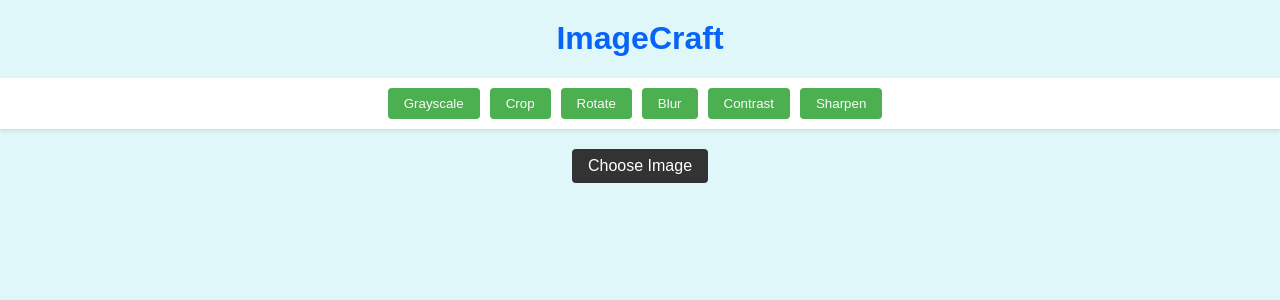
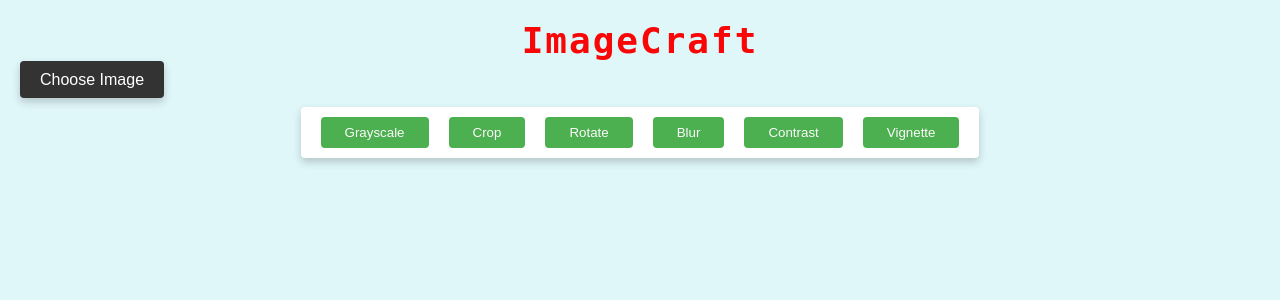
Before and after one commit to nikhilyadav09/ImageCraft, a Flask app: page / in a window 1280 px wide. Shown: the top 300 px of the page. Run offline with Flask 3, Linux system fonts and the light colour scheme.

Commit message:
commit msg

```diff
--- a/app.py
+++ b/app.py
@@ -1,7 +1,7 @@
 from flask import Flask, render_template, request
-import cv2
-import numpy as np
-from base64 import b64decode, b64encode
+from PIL import Image, ImageFilter, ImageEnhance, ImageOps, ImageDraw
+import io
+import base64
 
 app = Flask(__name__)
 
@@ -9,47 +9,89 @@ app = Flask(__name__)
 def index():
     return render_template('index.html')
 
+def apply_grayscale(image):
+    return image.convert('L')
+
+def apply_crop(image, left, top, right, bottom):
+    width, height = image.size
+    return image.crop((left, top, right, bottom))
+
+def apply_rotate(image, angle):
+    return image.rotate(angle, expand=True)
+
+def apply_blur(image, radius):
+    return image.filter(ImageFilter.GaussianBlur(radius=radius))
+
+def apply_contrast(image, factor):
+    enhancer = ImageEnhance.Contrast(image)
+    return enhancer.enhance(factor)
+
+def apply_vignette(image, strength, start_color='black'):
+    width, height = image.size
+    center_x, center_y = width // 2, height // 2
+    radius = min(center_x, center_y)
+
+    # Create a circular mask
+    vignette_mask = Image.new('L', (width, height), 0)
+    draw = ImageDraw.Draw(vignette_mask)
+    draw.ellipse((center_x - radius, center_y - radius, center_x + radius, center_y + radius), fill=255)
+
+    # Invert the mask to create a ring
+    vignette_mask = ImageOps.invert(vignette_mask)
+
+    # Apply the vignette effect to the ring
+    vignette_mask = ImageEnhance.Brightness(vignette_mask).enhance(strength / 255)
+
+    # Create a new image with the starting color as the background
+    if start_color == 'black':
+        vignette_image = Image.new('RGB', image.size, 'black')
+        end_color = 'white'
+    else:
+        vignette_image = Image.new('RGB', image.size, 'white')
+        end_color = 'black'
+
+    # Paste the original image inside the circle
+    vignette_image.paste(image, (0, 0), mask=ImageOps.invert(vignette_mask))
+
+    # Paste the vignette effect outside the circle
+    vignette_image.paste(Image.new('RGB', image.size, end_color), (0, 0), mask=vignette_mask)
+
+    return vignette_image
+
 @app.route('/apply_filter', methods=['POST'])
 def apply_filter():
     image_data = request.form['image'].split(',')[1]
-    image_bytes = b64decode(image_data.encode())
-    image = cv2.imdecode(np.frombuffer(image_bytes, np.uint8), cv2.IMREAD_COLOR)
+    image_bytes = base64.b64decode(image_data.encode())
+    image = Image.open(io.BytesIO(image_bytes))
     filter_type = request.form['filter']
 
     if filter_type == 'grayscale':
-        image = cv2.cvtColor(image, cv2.COLOR_BGR2GRAY)
-        image = cv2.cvtColor(image, cv2.COLOR_GRAY2BGR)
+        image = apply_grayscale(image)
     elif filter_type == 'cropping':
         left = int(request.form['left'])
         top = int(request.form['top'])
         right = int(request.form['right'])
         bottom = int(request.form['bottom'])
-        image = image[top:bottom, left:right]
+        image = apply_crop(image, left, top, right, bottom)
     elif filter_type == 'rotating':
         angle = int(request.form['angle'])
-        rows, cols = image.shape[:2]
-        M = cv2.getRotationMatrix2D((cols / 2, rows / 2), angle, 1)
-        image = cv2.warpAffine(image, M, (cols, rows))
+        image = apply_rotate(image, angle)
     elif filter_type == 'blur':
-        blur_radius = int(request.form['blur'])
-        if blur_radius > 0:
-            image = cv2.GaussianBlur(image, (blur_radius, blur_radius), 0)
+        radius = float(request.form['blur'])
+        image = apply_blur(image, radius)
     elif filter_type == 'contrast':
-        contrast_value = float(request.form['contrast'])
-        if contrast_value > 0:
-            image = cv2.convertScaleAbs(image, alpha=contrast_value, beta=0)
-    elif filter_type == 'sharpen':
-        sharpen_value = float(request.form['sharpen'])
-        if sharpen_value > 1:
-            kernel = np.array([[0, -1, 0], [-1, sharpen_value, -1], [0, -1, 0]])
-            image = cv2.filter2D(image, -1, kernel)
+        factor = float(request.form['contrast'])
+        image = apply_contrast(image, factor)
+    elif filter_type == 'vignette':
+        strength = int(request.form['vignette'])
+        image = apply_vignette(image, strength)
     else:
         return "Invalid filter type", 400
 
-    success, image_buffer = cv2.imencode('.png', image)
-    image_bytes = image_buffer.tobytes()
-    encoded_image = b64encode(image_bytes).decode('utf-8')
-
+    image_buffer = io.BytesIO()
+    image.save(image_buffer, format='PNG')
+    image_bytes = image_buffer.getvalue()
+    encoded_image = base64.b64encode(image_bytes).decode('utf-8')
     return encoded_image, 200, {'Content-Type': 'text/plain'}
 
 if __name__ == '__main__':
--- a/templates/index.html
+++ b/templates/index.html
@@ -1,22 +1,29 @@
+
+
 <!DOCTYPE html>
-<html>
+<html lang="en">
 <head>
+    <meta charset="UTF-8">
+    <meta name="viewport" content="width=device-width, initial-scale=1.0">
     <title>ImageCraft</title>
     <style>
-        /* ... (CSS styles remain the same) ... */
         body {
             font-family: Arial, sans-serif;
             margin: 0;
-        padding: 0;
+            padding: 0 20px; /* Add padding to left and right sides */
             background-color: #e0f7fa;
         }
 
         h1 {
     text-align: center;
     margin-top: 20px;
-        color: #0764f9;
-        font-family:  'poppins', sans-serif;
+    margin-bottom: 10px; /* Add space below the heading */
+    letter-spacing: 2px; /* Add spacing between letters */
+    font-size: 36px; /* Increase font size */
+    color: #f90707;
+    font-family: monospace;
 }
+
 
         #filter-options {
             padding: 10px;
@@ -24,18 +31,44 @@
             justify-content: center;
             align-items: center;
             background-color: #fff;
-        box-shadow: 0 2px 4px rgba(0, 0, 0, 0.1);
+            max-width: fit-content;
+            margin: 0 auto; /* Center along length */
+            box-shadow: 0 4px 8px rgba(0, 0, 0, 0.2); /* Soft shadow */
+            border: none;
+            border-radius: 4px;
+            margin-bottom: 20px; /* Added margin to separate from image input */
         }
+        /* Center all labels and inputs below the filter options */
+
+            .param-container {
+                text-align: center;
+                display: flex;
+                flex-wrap: wrap;
+                justify-content: center;
+            }
+
+            .param-container label {
+                display: block;
+                margin-bottom: 5px;
+            }
+
+            .param-container input[type="range"] {
+                width: 20%; /* Adjust width as needed */
+                margin: 0 auto 10px; /* Center horizontally and add margin below */
+            }
+
+
 
         #filter-options button {
             margin-right: 10px;
-        padding: 8px 16px;
+            padding: 8px 24px;
             background-color: #4CAF50;
             color: rgb(252, 250, 250);
             border: none;
             border-radius: 4px;
             cursor: pointer;
             transition: background-color 0.3s;
+            margin-left: 10px;
         }
 
         #filter-options button:hover {
@@ -54,8 +87,10 @@
             padding: 10px;
             margin: 10px;
             background-color: #fff;
-        box-shadow: 0 2px 4px rgba(0, 0, 0, 0.1);
             max-width: 400px;
+            box-shadow: 0 4px 8px rgba(0, 0, 0, 0.2); /* Soft shadow */
+            border: none;
+            border-radius: 4px;
         }
 
         .image-label {
@@ -68,8 +103,19 @@
             height: auto;
         }
 
+        /* Added styles for the choose image container */
+        .choose-image-container {
+            display: flex;
+            justify-content: center;
+            align-items: center;
+            transform: perspective(300px) rotateX(20deg); /* Inclining the container */
+            margin-bottom: 20px; /* Added margin to separate from filter options */
+            margin-left: 10%;
+        }
+
         .custom-file-input {
             display: none;
+            /* Removed box shadow and border-radius */
         }
 
         .custom-file-label {
@@ -80,11 +126,16 @@
             border-radius: 4px;
             cursor: pointer;
             transition: background-color 0.3s;
+            /* Added padding */
+            padding: 10px 20px;
+            /* Added box shadow */
+            box-shadow: 0 4px 8px rgba(0, 0, 0, 0.2);
         }
 
         .custom-file-label:hover {
             background-color: #555;
         }
+
 
         #download-btn {
             padding: 8px 16px;
@@ -114,57 +165,66 @@
 <body>
     <h1>ImageCraft</h1>
 
+    <!-- Moved the file input above the filter options -->
+    <input type="file" id="image-input" class="custom-file-input" accept="image/*">
+    <label for="image-input" class="custom-file-label">Choose Image</label><br><br>
+
     <div id="filter-options">
         <button id="grayscale-btn">Grayscale</button>
         <button id="cropping-btn">Crop</button>
         <button id="rotating-btn">Rotate</button>
         <button id="blur-btn">Blur</button>
         <button id="contrast-btn">Contrast</button>
-        <button id="sharpen-btn">Sharpen</button>
+        <button id="vignette-btn">Vignette</button>
     </div>
 
 <div id="crop-params" class="param-container">
-        <label for="crop-ratio">Crop Ratio:</label>
-        <select id="crop-ratio">
-            <option value="1:1">1:1</option>
-            <option value="4:3">4:3</option>
-            <option value="3:2">3:2</option>
-            <option value="16:9">16:9</option>
-        </select>
+    <label for="crop-ratio-left">Left:</label>
+    <input type="range" id="crop-ratio-left" name="crop-ratio-left" min="0" max="100" step="1" value="0">
+    <span id="crop-ratio-left-value">0</span>
+    <label for="crop-ratio-right">Right:</label>
+    <input type="range" id="crop-ratio-right" name="crop-ratio-right" min="0" max="100" step="1" value="0">
+    <span id="crop-ratio-right-value">0</span>
+    <label for="crop-ratio-top">Top:</label>
+    <input type="range" id="crop-ratio-top" name="crop-ratio-top" min="0" max="100" step="1" value="0">
+    <span id="crop-ratio-top-value">0</span>
+    <label for="crop-ratio-bottom">Bottom:</label>
+    <input type="range" id="crop-ratio-bottom" name="crop-ratio-bottom" min="0" max="100" step="1" value="0">
+    <span id="crop-ratio-bottom-value">0</span>
 </div>
 
     <div id="rotate-params" class="param-container">
-        <label for="angle">Angle:</label>
-        <input type="number" id="angle" name="angle" value="90">
+        <label for="rotate-angle">Angle:</label>
+        <input type="range" id="rotate-angle" name="rotate-angle" min="1" max="180" step="1" value="90">
+        <span id="rotate-angle-value">90</span>
     </div>
 
     <div id="blur-param" class="param-container">
         <label for="blur">Blur:</label>
-        <input type="range" id="blur" name="blur" min="0" max="100" step="1" value="0">
+        <input type="range" id="blur" name="blur" min="0" max="100" step="1" value="5">
     </div>
 
     <div id="contrast-param" class="param-container">
         <label for="contrast">Contrast:</label>
-        <input type="range" id="contrast" name="contrast" min="0" max="2" step="0.1" value="1">
+        <input type="range" id="contrast" name="contrast" min="0.1" max="3" step="0.1" value="1">
     </div>
 
-    <div id="sharpen-param" class="param-container">
-        <label for="sharpen">Sharpen:</label>
-        <input type="range" id="sharpen" name="sharpen" min="0" max="2" step="0.1" value="1">
+    <div id="vignette-param" class="param-container">
+        <label for="vignette">Vignette Strength:</label>
+        <input type="range" id="vignette" name="vignette" min="0" max="255" step="1" value="1">
     </div>
 
     <main>
+        <!-- ... (Main content remains the same) ... -->
         <div class="image-box" id="original-image-box" style="display: none;">
             <div class="image-label">Original Image</div>
             <img id="original-image" src="" alt="Original Image">
         </div>
-        <label for="image-input" class="custom-file-label">Choose Image</label>
-        <input type="file" id="image-input" class="custom-file-input" accept="image/*"><br><br>
         <div class="image-box" id="edited-image-box" style="display: none;">
             <div class="image-label">Edited Image</div>
             <img id="edited-image" src="" alt="Edited Image">
             <br>
-            <button id="download-btn">Download Edited Image</button>
+            <button id="download-btn">Download</button>
         </div>
     </main>
 
@@ -177,54 +237,74 @@
         const editedImageBox = document.getElementById('edited-image-box');
 
         let originalImageData;
+        let originalImageWidth;
+        let originalImageHeight;
 
         const croppingBtn = document.getElementById('cropping-btn');
         const rotatingBtn = document.getElementById('rotating-btn');
         const grayscaleBtn = document.getElementById('grayscale-btn');
         const blurBtn = document.getElementById('blur-btn');
         const contrastBtn = document.getElementById('contrast-btn');
-        const sharpenBtn = document.getElementById('sharpen-btn');
+        const vignetteBtn = document.getElementById('vignette-btn');
 
         const cropParams = document.getElementById('crop-params');
         const rotateParams = document.getElementById('rotate-params');
         const blurParam = document.getElementById('blur-param');
         const contrastParam = document.getElementById('contrast-param');
-        const sharpenParam = document.getElementById('sharpen-param');
+        const vignetteParam = document.getElementById('vignette-param');
 
         croppingBtn.addEventListener('click', () => {
             toggleParamContainer(cropParams);
-            const cropRatio = document.getElementById('crop-ratio').value;
-            const params = getCropParams(cropRatio);
+            const params = getCropParams();
             applyFilter('cropping', params);
         });
 
         rotatingBtn.addEventListener('click', () => {
             toggleParamContainer(rotateParams);
-            applyFilter('rotating', {
-                angle: document.getElementById('angle').value
-            });
+            const angle = document.getElementById('rotate-angle').value;
+            applyFilter('rotating', { angle });
         });
 
         grayscaleBtn.addEventListener('click', () => {
             applyFilter('grayscale');
         });
 
-        blurBtn.addEventListener('input', () => {
+        blurBtn.addEventListener('click', () => {
             toggleParamContainer(blurParam);
             const blurValue = document.getElementById('blur').value;
             applyFilter('blur', { blur: blurValue });
         });
 
-        contrastBtn.addEventListener('input', () => {
+        contrastBtn.addEventListener('click', () => {
             toggleParamContainer(contrastParam);
             const contrastValue = document.getElementById('contrast').value;
             applyFilter('contrast', { contrast: contrastValue });
         });
 
-        sharpenBtn.addEventListener('input', () => {
-            toggleParamContainer(sharpenParam);
-            const sharpenValue = document.getElementById('sharpen').value;
-            applyFilter('sharpen', { sharpen: sharpenValue });
+        vignetteBtn.addEventListener('click', () => {
+            toggleParamContainer(vignetteParam);
+            const vignetteValue = document.getElementById('vignette').value;
+            applyFilter('vignette', { vignette: vignetteValue });
+        });
+
+        document.getElementById('crop-ratio-left').addEventListener('input', (e) => {
+            document.getElementById('crop-ratio-left-value').textContent = e.target.value;
+        });
+
+        document.getElementById('crop-ratio-right').addEventListener('input', (e) => {
+            document.getElementById('crop-ratio-right-value').textContent = e.target.value;
+        });
+
+        document.getElementById('crop-ratio-top').addEventListener('input', (e) => {
+            document.getElementById('crop-ratio-top-value').textContent = e.target.value;
+        });
+
+        document.getElementById('crop-ratio-bottom').addEventListener('input', (e) => {
+            document.getElementById('crop-ratio-bottom-value').textContent = e.target.value;
+        });
+
+        document.getElementById('rotate-angle').addEventListener('input', (e) => {
+            document.getElementById('rotate-angle-value').textContent = e.target.value;
         });
 
         imageInput.addEventListener('change', (e) => {
@@ -234,9 +314,17 @@
                 originalImage.src = reader.result;
                 editedImage.src = reader.result;
                 originalImageData = reader.result.split(',')[1];
+
+                const img = new Image();
+                img.onload = () => {
+                    originalImageWidth = img.width;
+                    originalImageHeight = img.height;
+                };
+                img.src = reader.result;
+
                 originalImageBox.style.display = 'block';
                 editedImageBox.style.display = 'block';
-            }
+            };
             reader.readAsDataURL(file);
         });
 
@@ -274,29 +362,13 @@
             container.style.display = 'block';
         }
 
-        function getCropParams(cropRatio) {
-            const [width, height] = cropRatio.split(':');
-            const aspectRatio = width / height;
-            const originalWidth = originalImage.width;
-            const originalHeight = originalImage.height;
-            const originalAspectRatio = originalWidth / originalHeight;
+        function getCropParams() {
+            const left = Math.round(originalImageWidth * (document.getElementById('crop-ratio-left').value / 100));
+            const right = Math.round(originalImageWidth * (1 - (document.getElementById('crop-ratio-right').value / 100)));
+            const top = Math.round(originalImageHeight * (document.getElementById('crop-ratio-top').value / 100));
+            const bottom = Math.round(originalImageHeight * (1 - (document.getElementById('crop-ratio-bottom').value / 100)));
 
-            let left, top, right, bottom;
-            if (originalAspectRatio > aspectRatio) {
-                const cropWidth = originalHeight * aspectRatio;
-                left = (originalWidth - cropWidth) / 2;
-                right = left + cropWidth;
-                top = 0;
-                bottom = originalHeight;
-            } else {
-                const cropHeight = originalWidth / aspectRatio;
-                top = (originalHeight - cropHeight) / 2;
-                bottom = top + cropHeight;
-                left = 0;
-                right = originalWidth;
-            }
-
-            return { left: Math.round(left), top: Math.round(top), right: Math.round(right), bottom: Math.round(bottom) };
+            return { left, top, right, bottom };
         }
     </script>
 </body>
```
Lines whose indentation alone changed are shown as unchanged.
